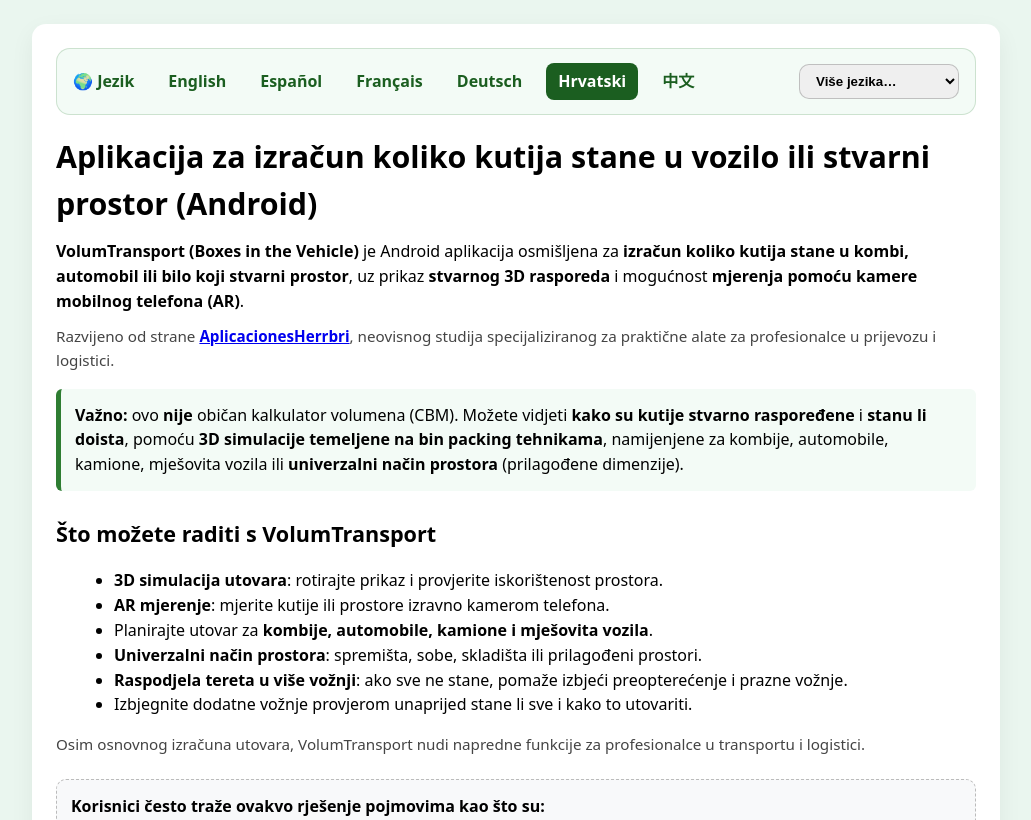
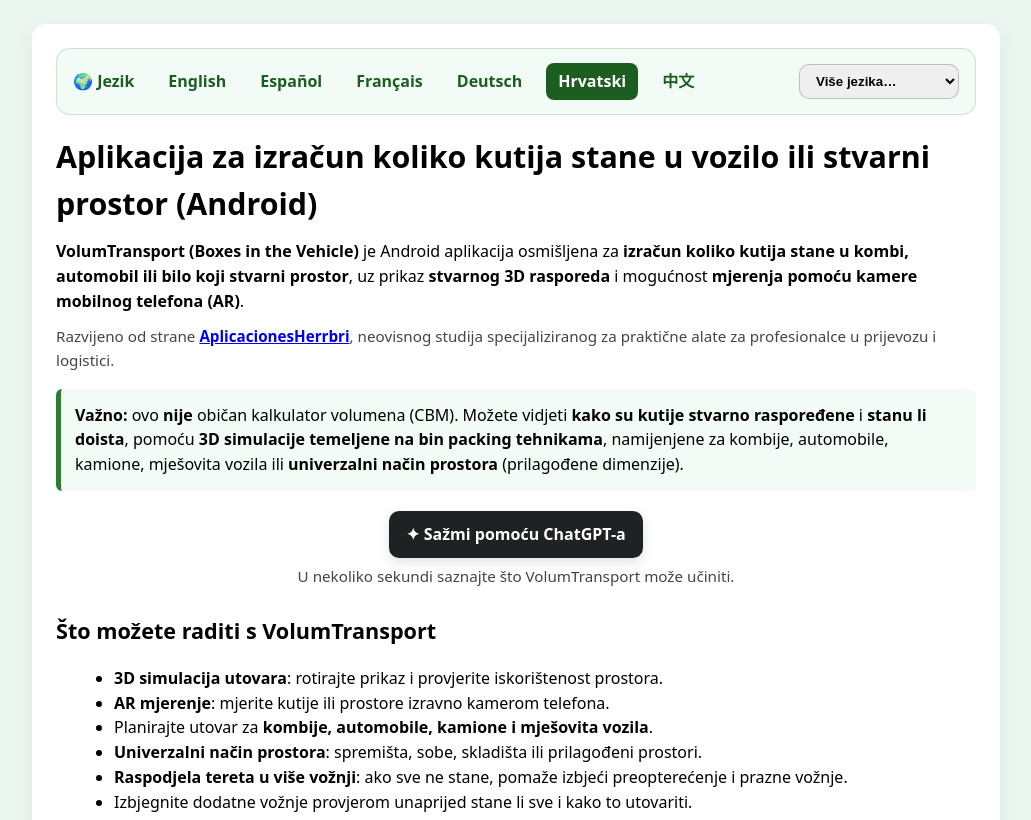
Before and after one commit to sddvsvdv/appherrbri, a plain HTML site: page hr/boxes-fit-vehicle/index.html in a window 1280 px wide. Shown: the top 820 px of the page, without its empty margins (124-1155 px from the left). Drawn offline with Linux system fonts and the light colour scheme.

Commit message:
Add ChatGPT summary to Croatian page

```diff
--- a/hr/boxes-fit-vehicle/index.html
+++ b/hr/boxes-fit-vehicle/index.html
@@ -243,6 +243,10 @@
     "downloadUrl": "https://play.google.com/store/apps/details?id=com.herrbri.volumtransport"
   }
   </script>
+  <!-- Shared ChatGPT summary -->
+  <link rel="stylesheet" href="/assets/css/chatgpt-summary.css" />
+  <script src="/assets/js/chatgpt-summary.js" defer></script>
+
 </head>
 
 <body>
@@ -326,6 +330,12 @@
       <strong>stanu li doista</strong>, pomoću <strong>3D simulacije temeljene na bin packing tehnikama</strong>,
       namijenjene za kombije, automobile, kamione, mješovita vozila ili
       <strong>univerzalni način prostora</strong> (prilagođene dimenzije).
+    </div>
+
+    <!-- ChatGPT summary -->
+    <div
+      class="ai-summary"
+      data-chatgpt-summary>
     </div>
 
     <h2>Što možete raditi s VolumTransport</h2>
```
